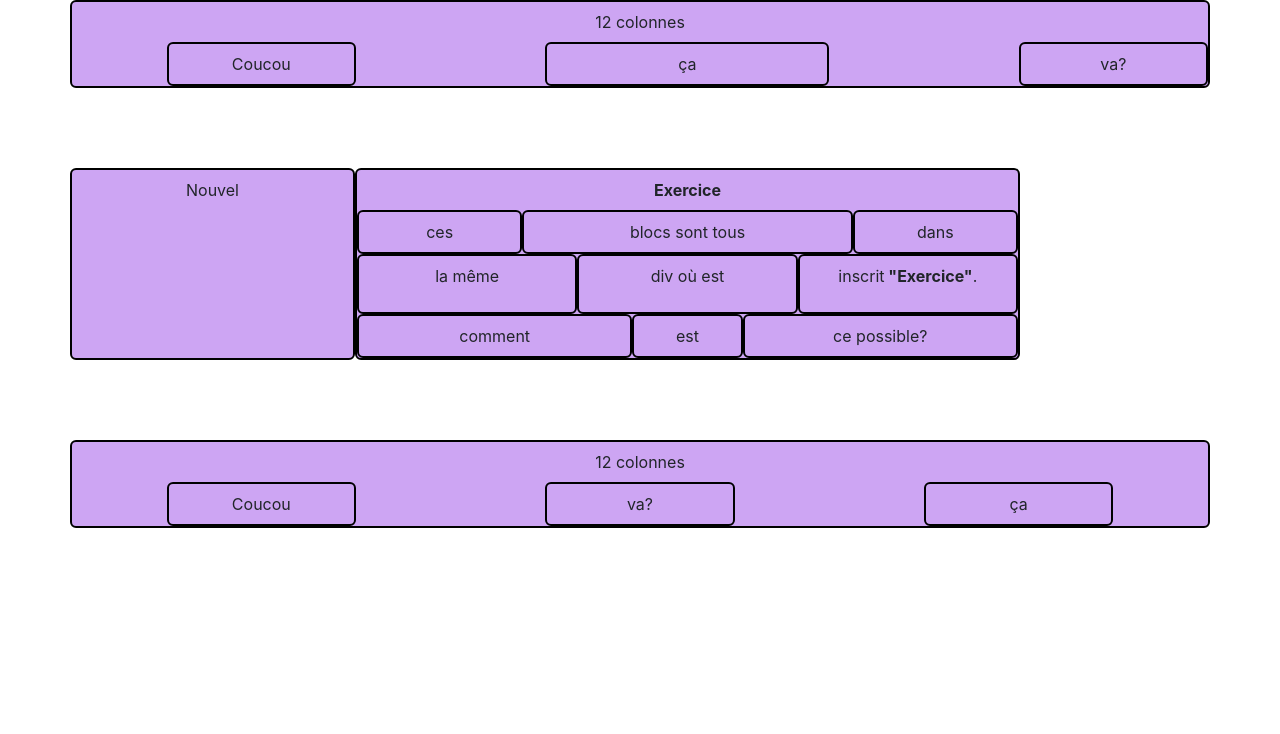
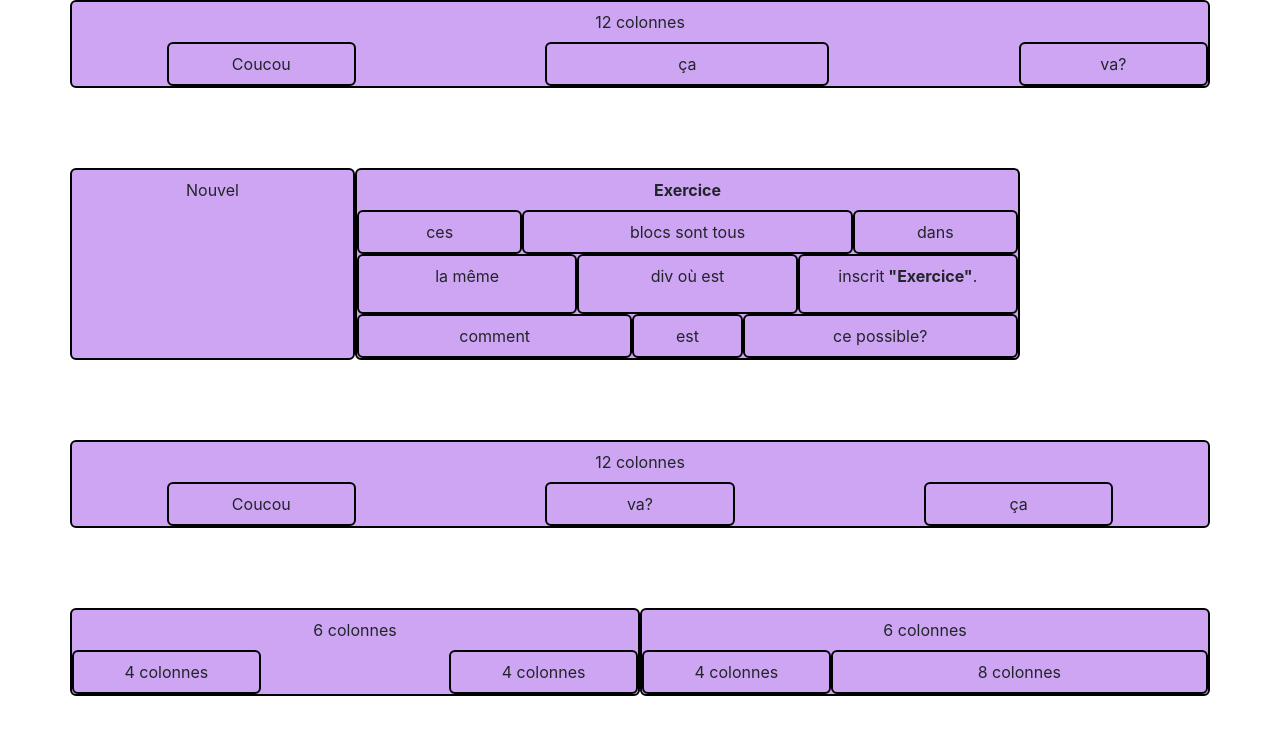
Before and after one commit to jcruz97/bootstrap-training, a plain HTML site: page index.html in a window 1280 px wide. Drawn offline with nearby package versions, Linux system fonts and the light colour scheme.

Commit message:
Exercice IV done

```diff
--- a/index.html
+++ b/index.html
@@ -63,7 +63,22 @@
         </div>
     </div>
 
-    <div class ="container cont-space"></div> <!--IV - Practice makes good-->
+    <div class ="container cont-space"> <!--IV - Practice makes good-->
+      <div class ="row">
+          <div class ="col-md-6">6 colonnes
+             <div class ="row">
+              <div class ="col-md-4">4 colonnes</div>
+              <div class ="offset-md-4 col-md-4">4 colonnes</div>
+             </div>
+          </div>
+          <div class ="col-md-6">6 colonnes
+             <div class ="row">
+                <div class ="col-md-4">4 colonnes</div>
+                <div class ="col-md-8">8 colonnes</div>
+             </div>
+        </div>
+      </div>
+    </div>
 
 
   </body>
```
